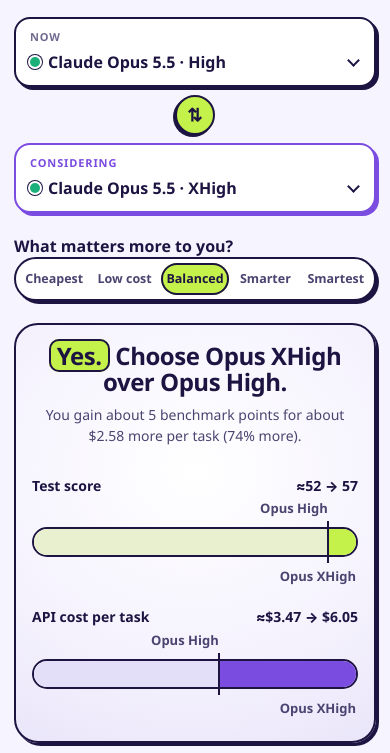
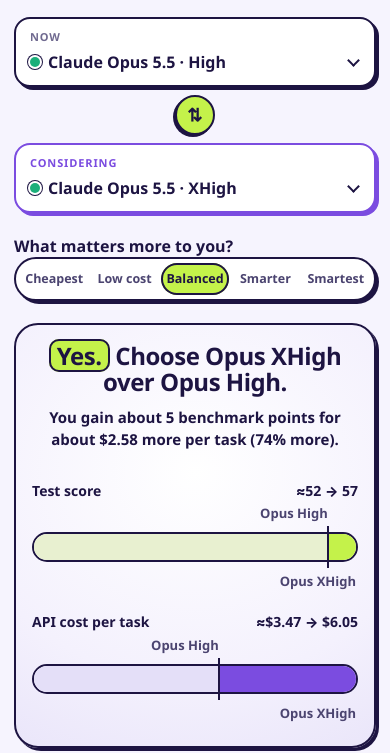
Before and after one commit to zavrenn/model-effort-picker, a plain HTML site: page index.html in a window 390 px wide. Shown: the part 100-853 px from the top of the page. Drawn offline with Linux system fonts and the light colour scheme.

Commit message:
style(verdict): make the trade-off sentence bolder and easier to read

```diff
--- a/src/styles.css
+++ b/src/styles.css
@@ -106,7 +106,7 @@ h1 { margin: 0; font-size: clamp(28px, 3.4vw, 40px); line-height: 1.05; font-wei
 #v-head .yes, #v-head .no { padding: 0 8px; border-radius: 10px; box-shadow: inset 0 0 0 2px var(--ink); }
 #v-head .yes { background: var(--lime); }
 #v-head .no { background: #d5cbf6; }
-#v-sub { max-width: 640px; margin: 8px auto 0; font-size: 15px; line-height: 1.5; color: var(--ink-2); }
+#v-sub { max-width: 640px; margin: 10px auto 0; font-size: 17px; font-weight: 700; line-height: 1.5; color: var(--ink); }
 
 .bars { display: grid; gap: 22px; margin-top: 30px; }
 .m-head { display: flex; justify-content: space-between; gap: 12px; margin-bottom: 4px; font-size: 16px; font-weight: 800; }
@@ -197,7 +197,7 @@ li.gap { height: 0; margin: 2px 12px; border-top: 2px dotted var(--lav); }
   .seg label { flex: 1; text-align: center; padding: 7px 4px; font-size: 12.5px; }
   .stage { padding: 18px 16px 24px; }
   #v-head { font-size: 24px; }
-  #v-sub { font-size: 14px; }
+  #v-sub { font-size: 15px; }
   .m-head { font-size: 14px; }
 }
 
```
